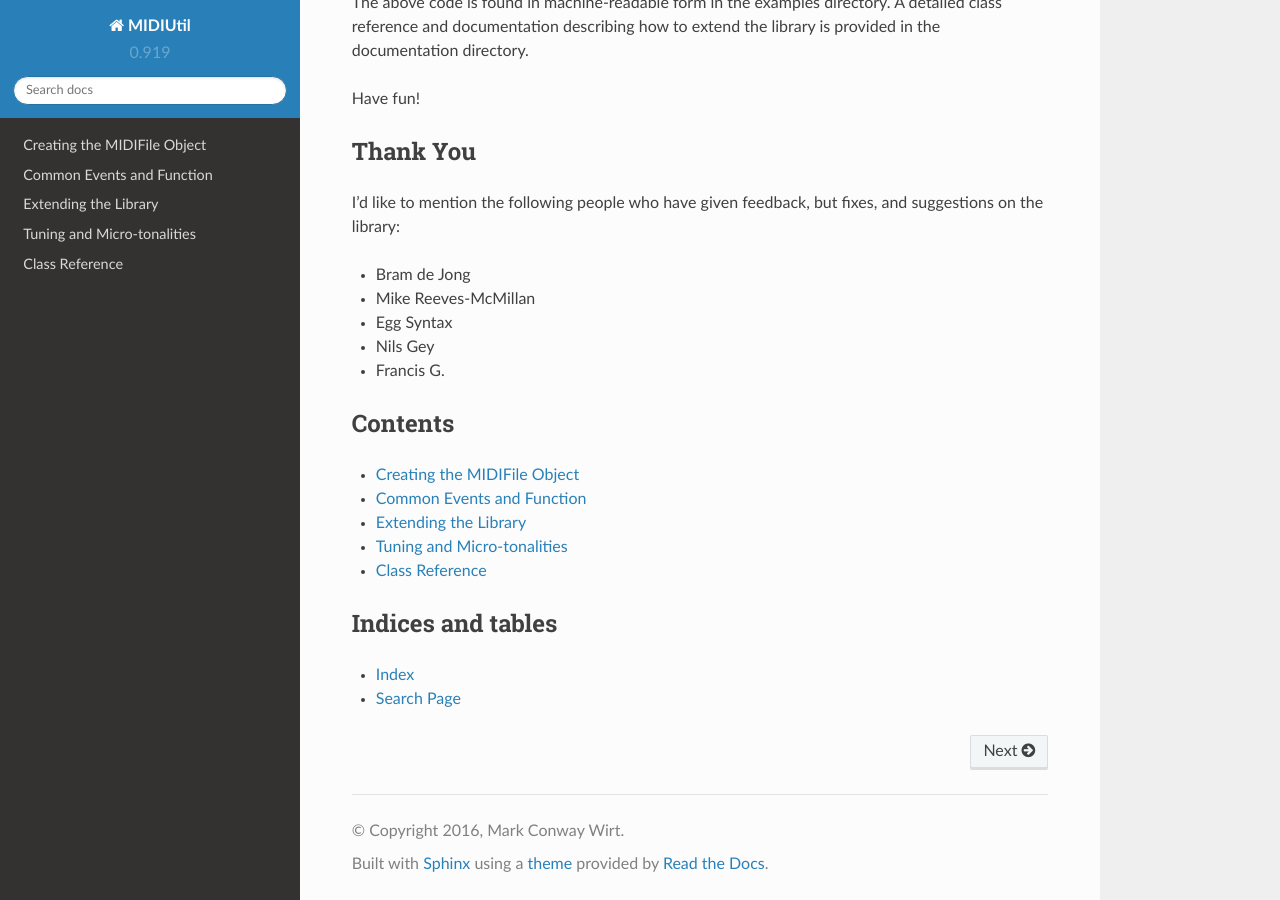
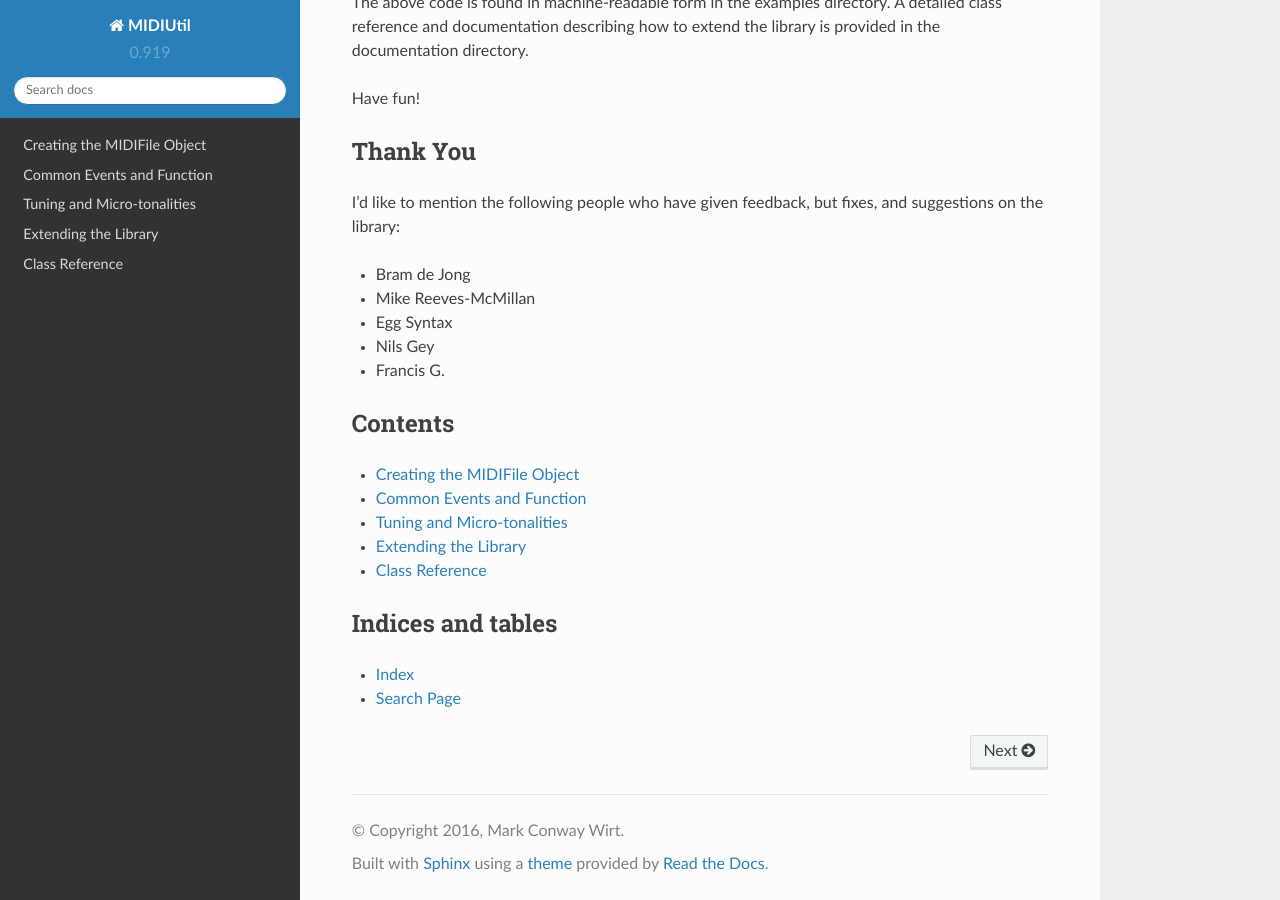
Before and after one commit to MarkCWirt/MIDIUtil, a Sphinx documentation site: the page built from documentation/index.rst, in a window 1280 px wide and 900 px high, scrolled down 2189 px. Built offline with Sphinx 7.4.7 and the Read the Docs theme 2.0.0, drawn with Linux system fonts in a browser that asks for light colours.

Commit message:
Reorder pages

```diff
--- a/documentation/index.rst
+++ b/documentation/index.rst
@@ -143,8 +143,8 @@ Contents
 
    creating
    common
+   tuning
    extending
-   tuning
    class
 
 Indices and tables
```
